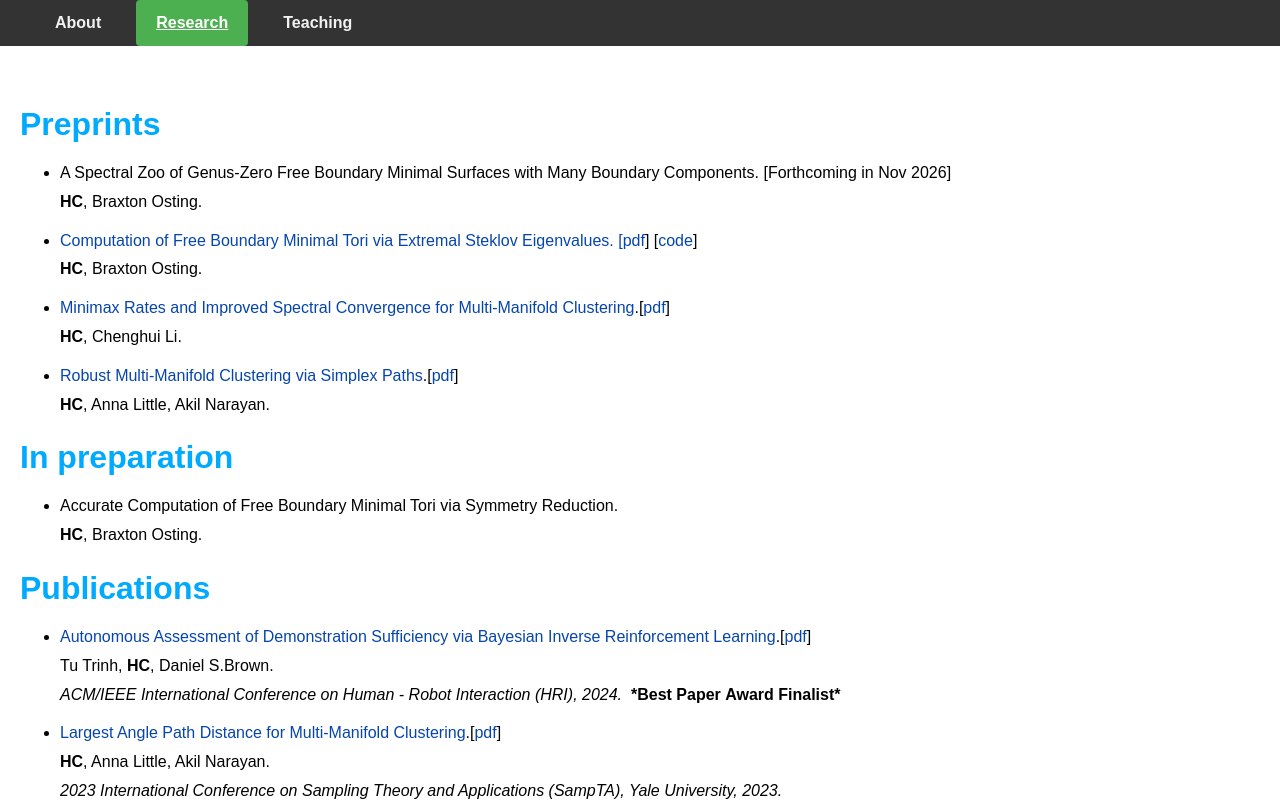
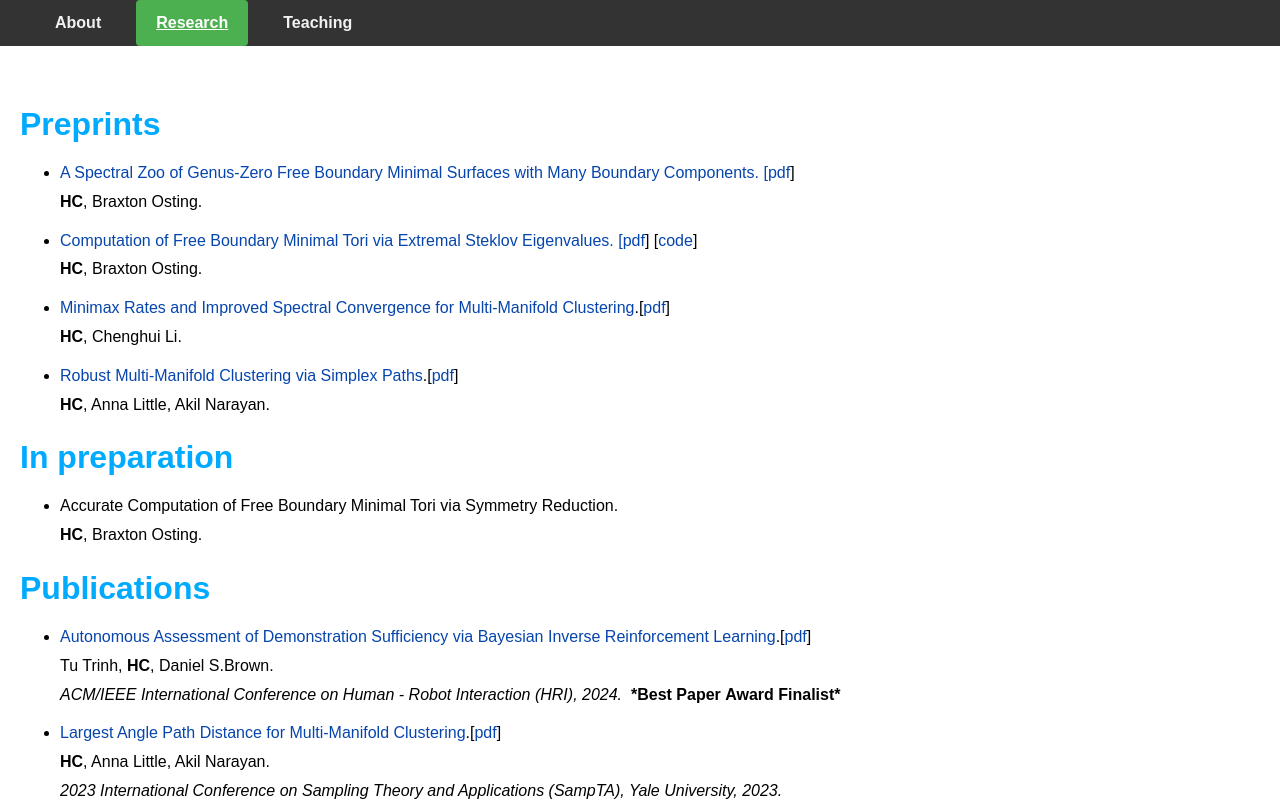
Before and after one commit to haoyuchenmath/haoyuchenmath.github.io, a plain HTML site: page research.html in a window 1280 px wide. Shown: the top 809 px of the page. Drawn offline with Linux system fonts and the light colour scheme.

Commit message:
Update research.html

```diff
--- a/research.html
+++ b/research.html
@@ -58,7 +58,7 @@
     <ul class="pubs">
 
       <li>
-      A Spectral Zoo of Genus-Zero Free Boundary Minimal Surfaces with Many Boundary Components. [Forthcoming in Nov 2026]
+      <a href="https://arxiv.org/abs/2611.31936" target="_blank">A Spectral Zoo of Genus-Zero Free Boundary Minimal Surfaces with Many Boundary Components. [<a href="files/Minimax_Spectral_Convergence_of_Multi_manifold_Clustering.pdf" target="_blank" rel="noopener noreferrer">pdf</a>]
       <br><b>HC</b>, Braxton Osting.<br>
       </li>
 
```
